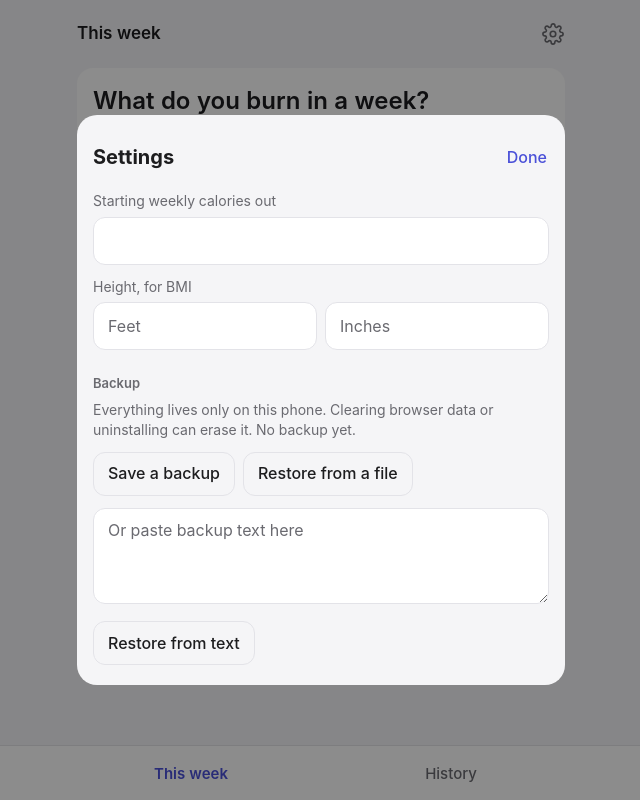
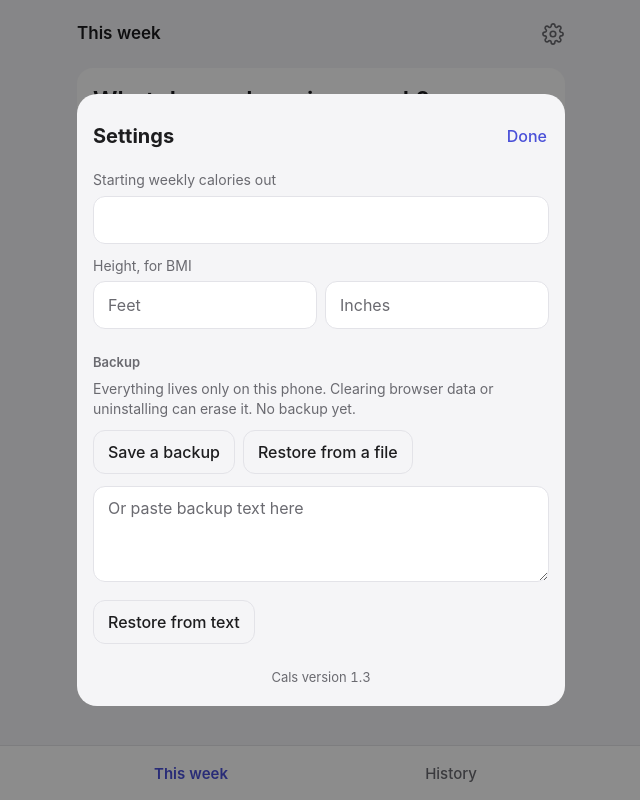
Before and after one commit to schweitzerux/cals, a website with bundled scripts: page index.html in a window 1280 px wide. Both pictures are taken after a click on the button "Settings". Shown: the whole page, without its empty margins (319-959 px from the left). Built offline with nearby package versions, Linux system fonts and the light colour scheme.

Commit message:
Show the version number in Settings
Co-Authored-By: Claude Opus 5.5 <noreply@anthropic.com>

```diff
--- a/app.js
+++ b/app.js
@@ -3,6 +3,7 @@ import {
   dayTotal, weekTotal, weekWeight, latestWeight, bmi, estimate, isValidBackup,
 } from './logic.js';
 
+const VERSION = '1.3'; // bump with every release so the phone shows which one it has
 const STORE_KEY = 'cals-state';
 const app = document.getElementById('app');
 const sheet = document.getElementById('sheet');
@@ -486,7 +487,8 @@ function openSettings() {
           commit((s) => s.hiddenSaved.push(item.key));
           openSettings();
         },
-      }, '×')))) : null));
+      }, '×')))) : null,
+    h('p', { class: 'version' }, `Cals version ${VERSION}`)));
   if (!sheet.open) sheet.showModal();
 }
 
--- a/styles.css
+++ b/styles.css
@@ -159,6 +159,8 @@ dialog::backdrop { background: rgba(0, 0, 0, 0.45); }
 textarea.add-input { height: 96px; padding: 10px 14px; width: 100%; resize: vertical; }
 .button-row { display: flex; flex-wrap: wrap; gap: 8px; margin-top: 12px; }
 
+.version { margin-top: 24px; text-align: center; font-size: 13px; color: var(--muted); }
+
 /* Toast */
 #toast {
   position: fixed; left: 16px; right: 16px; z-index: 5; pointer-events: none;
```
Also changed, not shown: README.md.
